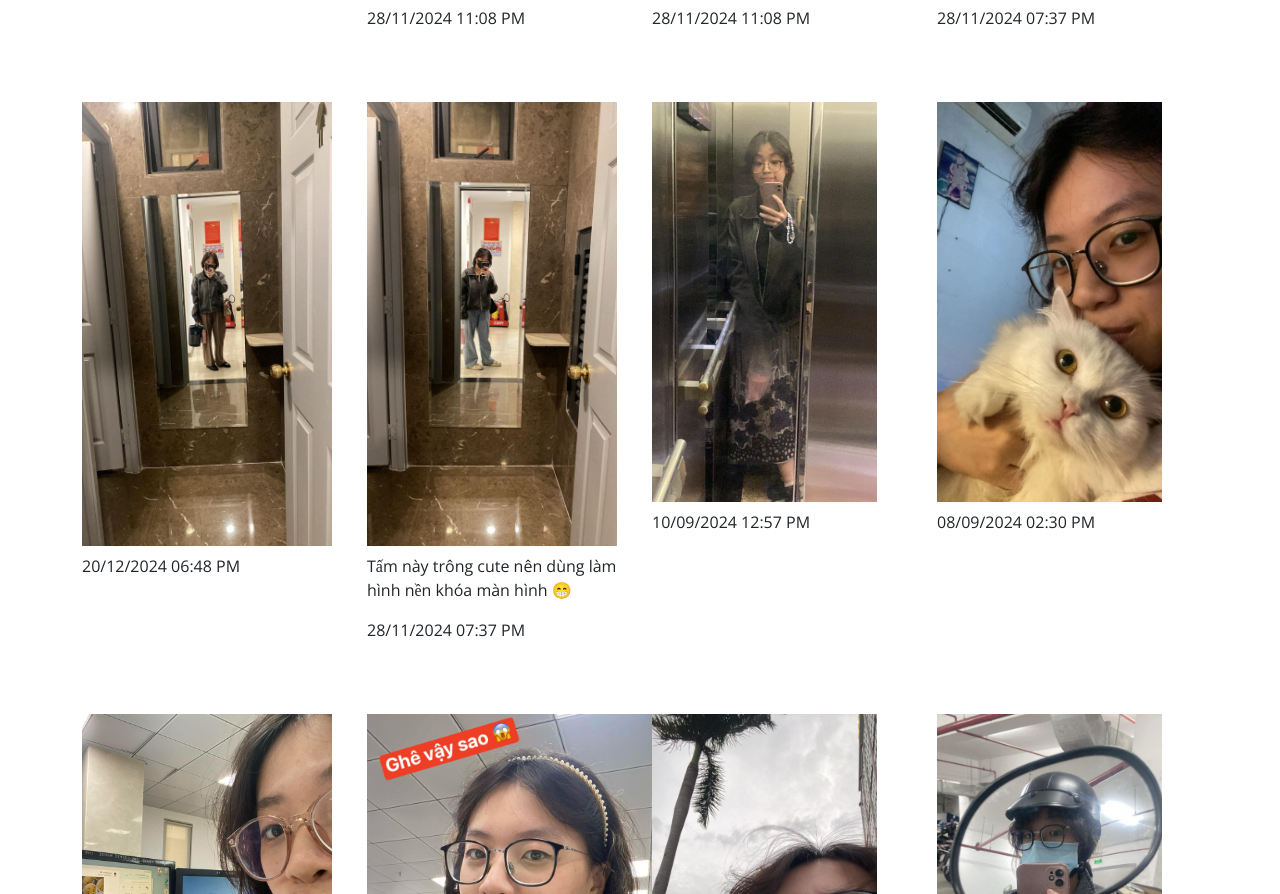
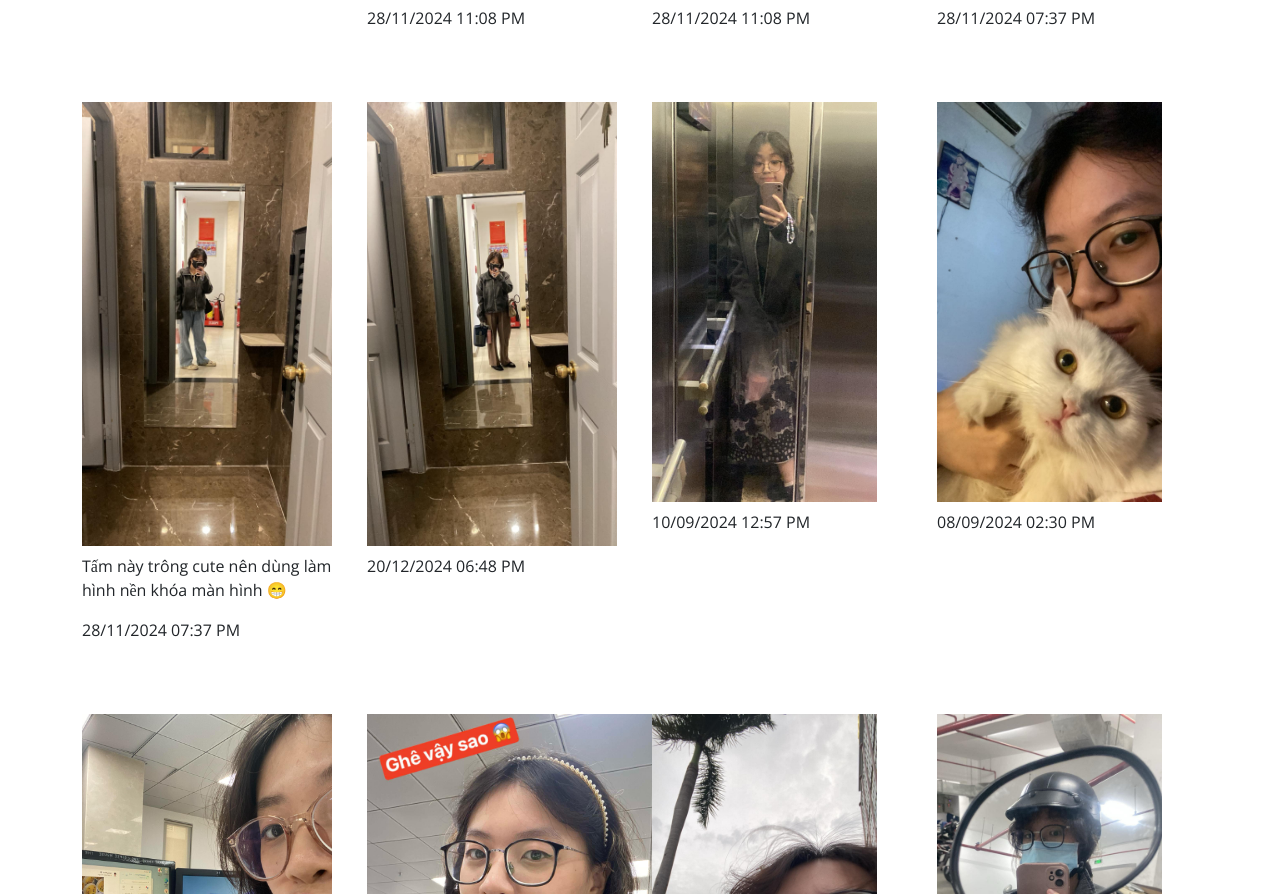
Before and after one commit to theksbd/be-bong, a React (Vite) app: page / in a window 1280 px wide. Shown: the part 3049-3943 px from the top of the page. Built offline with nearby package versions, Linux system fonts and the light colour scheme.

Commit message:
change images order base on timestamp

```diff
--- a/src/App.jsx
+++ b/src/App.jsx
@@ -200,13 +200,13 @@ function App() {
       </div>
       <div className='row mb-5'>
         <div className='col-sm-3'>
-          <img loading='lazy' src={pic16} className='mt-2 mb-2' width={250} />
-          <p>20/12/2024 06:48 PM</p>
-        </div>
-        <div className='col-sm-3'>
           <img loading='lazy' src={pic17} className='mt-2 mb-2' width={250} />
           <p>Tấm này trông cute nên dùng làm hình nền khóa màn hình 😁</p>
           <p>28/11/2024 07:37 PM</p>
+        </div>
+        <div className='col-sm-3'>
+          <img loading='lazy' src={pic16} className='mt-2 mb-2' width={250} />
+          <p>20/12/2024 06:48 PM</p>
         </div>
         <div className='col-sm-3'>
           <img loading='lazy' src={pic20} className='mt-2 mb-2' height={400} />
```
